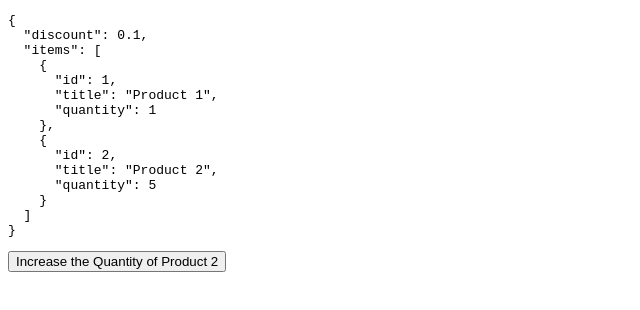
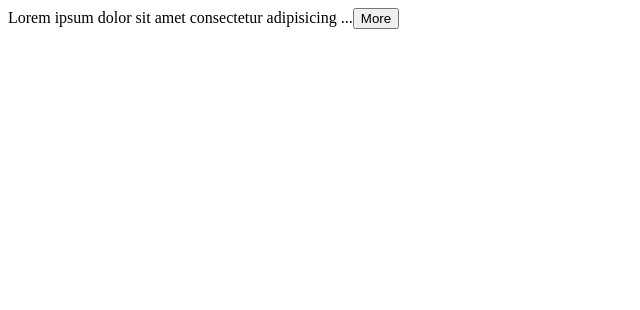
Before and after one commit to Murugananthstr/FullCourseReact18withTypeScript, a React (Vite) app in the folder react-app/: page / in a window 1280 px wide. Shown: the top 310 px of the page, without its empty margins (0-640 px from the left). Built offline with nearby package versions, Linux system fonts and the light colour scheme.

Commit message:
Expandable Text using More or Less Dynamic text

```diff
--- a/react-app/src/App.tsx
+++ b/react-app/src/App.tsx
@@ -1,27 +1,13 @@
 import { useState } from "react";
+import ExpandableText from "./components/ExapandableText/ExpandableText";
 
 function App() {
-  const [cart, setCart] = useState({
-    discount: 0.1,
-    items: [
-      { id: 1, title: "Product 1", quantity: 1 },
-      { id: 2, title: "Product 2", quantity: 5 },
-    ],
-  });
-
-  const handleSetCartQuantity = () => {
-    const dupCart = cart.items.map((x) =>
-      x.id == 2 ? { ...x, quantity: x.quantity + 1 } : x
-    );
-    setCart({ ...cart, items: [...dupCart] });
-  };
-
   return (
     <div>
-      <pre>{JSON.stringify(cart, null, 2)}</pre>
-      <button onClick={() => handleSetCartQuantity()}>
-        Increase the Quantity of Product 2
-      </button>
+      <ExpandableText
+        textContent="Lorem ipsum dolor sit amet consectetur adipisicing elit. Id ipsam reprehenderit minima porro totam pariatur harum quod dolore, officia quo exercitationem dignissimos magnam eligendi, quisquam, alias debitis fugiat quidem nisi?"
+        maxLengthToDisplay={50}
+      />
     </div>
   );
 }
--- /dev/null
+++ b/react-app/src/components/ExapandableText/ExpandableText.tsx
@@ -0,0 +1,42 @@
+import React, { useState } from "react";
+
+interface ExpandableTextProps {
+  textContent: string;
+  maxLengthToDisplay?: number;
+}
+
+const ExpandableText = ({
+  textContent,
+  maxLengthToDisplay = 100,
+}: ExpandableTextProps) => {
+  const [isExpanded, setExpanded] = useState(false);
+  const [maxLenght, setMaxLength] = useState(maxLengthToDisplay);
+  let textToDisplay = textContent.substring(0, maxLenght);
+
+  return (
+    <div>
+      {textToDisplay} {!isExpanded && "..."}
+      {isExpanded ? (
+        <button
+          onClick={() => {
+            setMaxLength(maxLengthToDisplay);
+            setExpanded(false);
+          }}
+        >
+          Less
+        </button>
+      ) : (
+        <button
+          onClick={() => {
+            setMaxLength(textContent.length);
+            setExpanded(true);
+          }}
+        >
+          More
+        </button>
+      )}
+    </div>
+  );
+};
+
+export default ExpandableText;
```
